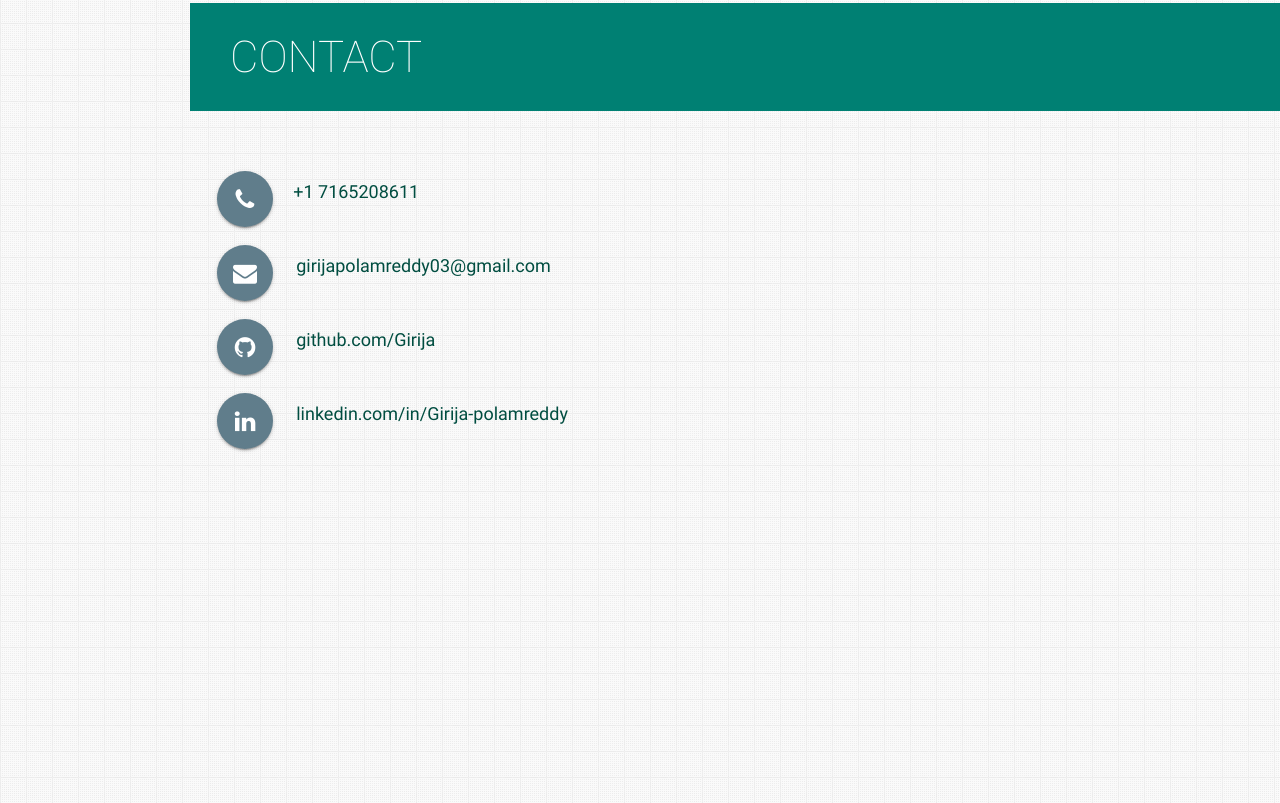
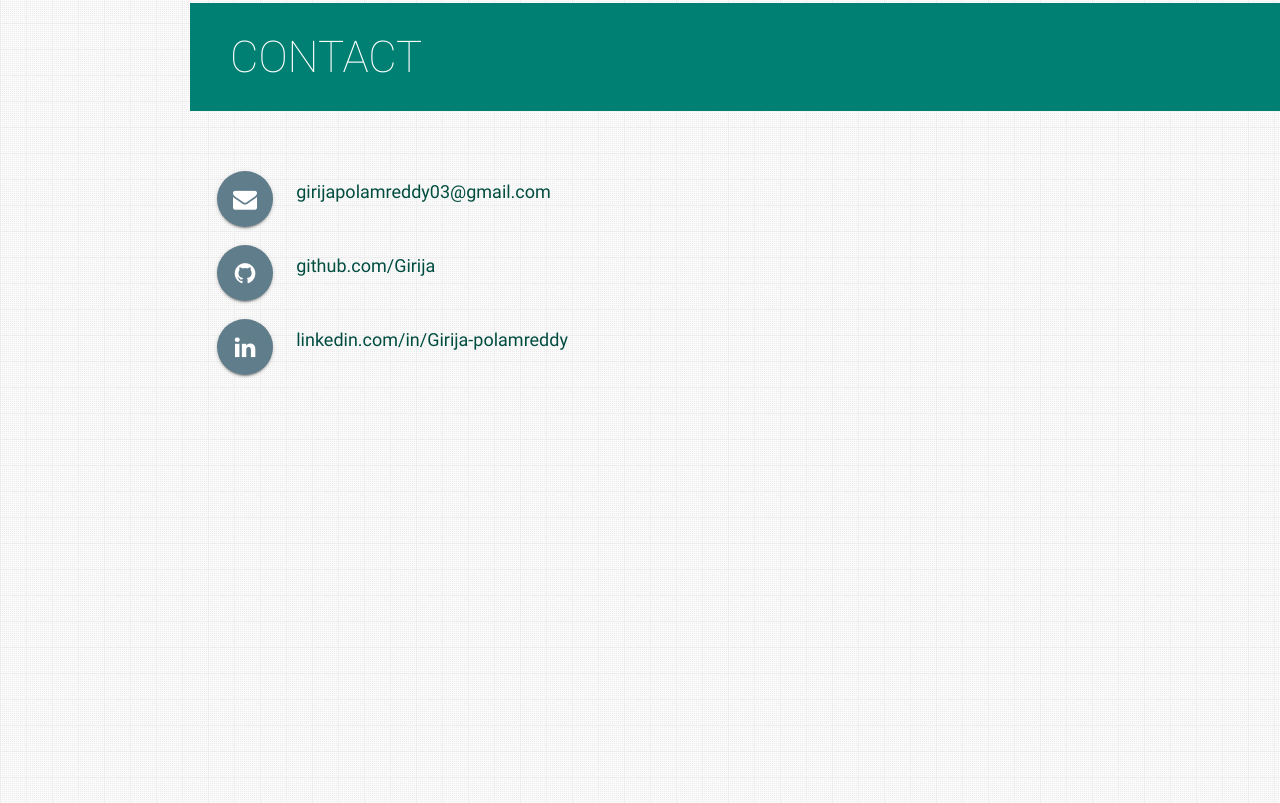
Before and after one commit to Girija159/girija159.github.io, a plain HTML site: page index.html in a window 1280 px wide. Shown: the part 7049-7852 px from the top of the page. Drawn offline with nearby package versions, Linux system fonts and the light colour scheme.

Commit message:
Add files via upload

```diff
--- a/index.html
+++ b/index.html
@@ -147,7 +147,7 @@
         <!-- <a aria-label="Open Varad's resume in a new tab" href="#resume" target="_blank"
           onclick="window.open('https://drive.google.com/file/d/1vYi-bMyIsZPve0x_clxY8xsDtiHiOMd3/view?usp=sharing')"
           class="waves-effect waves-dark teal-text"><i class="mdi-file-folder-open small"></i><span>Resume</span></a> -->
-        <a aria-label="Open Varad's resume in a new tab" href="https://varadbhogayata.github.io/assets/resume/Varad_Bhogayata_Resume.pdf" target="_blank"
+        <a aria-label="Open Varad's resume in a new tab" href="https://github.com/Girija159/girija159.github.io/blob/main/assets/resume/girija_polamreddy.pdf" target="_blank"
         class="waves-effect waves-dark teal-text"><i class="mdi-file-folder-open small"></i><span>Resume</span></a>
       </li>
     </ul>
@@ -886,11 +886,7 @@ MySQL server, and solved the frontend bugs using HTML5, CSS3, Bootstrap, and jQu
     <section id="contact" class="section scrollspy full-height">
       <h3 class="page-title white-text teal">Contact</h3>
       <div class="container">
-        <p>
-          <a aria-label="Call Varad" data-position="top" data-tooltip="Call Varad"
-            class="btn-floating btn-large waves-effect waves-light blue-grey tooltipped"><i class="fa fa-phone"></i><a
-              aria-label="Call Varad">+1 7165208611</a></a>
-        </p>
+
         <p>
           <a aria-label="Email Girija" href="mailto:girijapolamreddy03@gmail.com" target="_blank" data-position="top"
             data-tooltip="Email Girija" class="btn-floating btn-large waves-effect waves-light blue-grey tooltipped"><i
```
